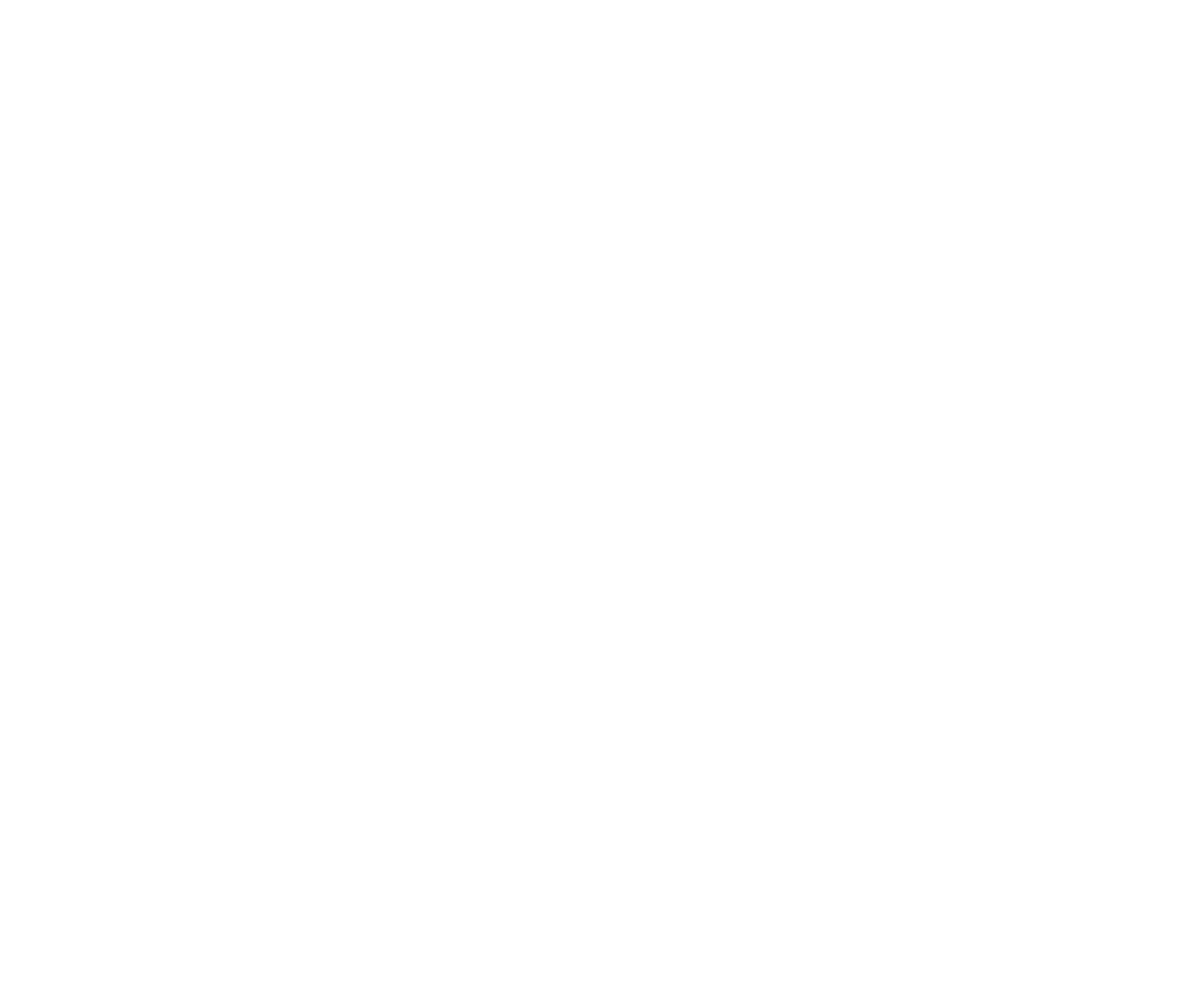
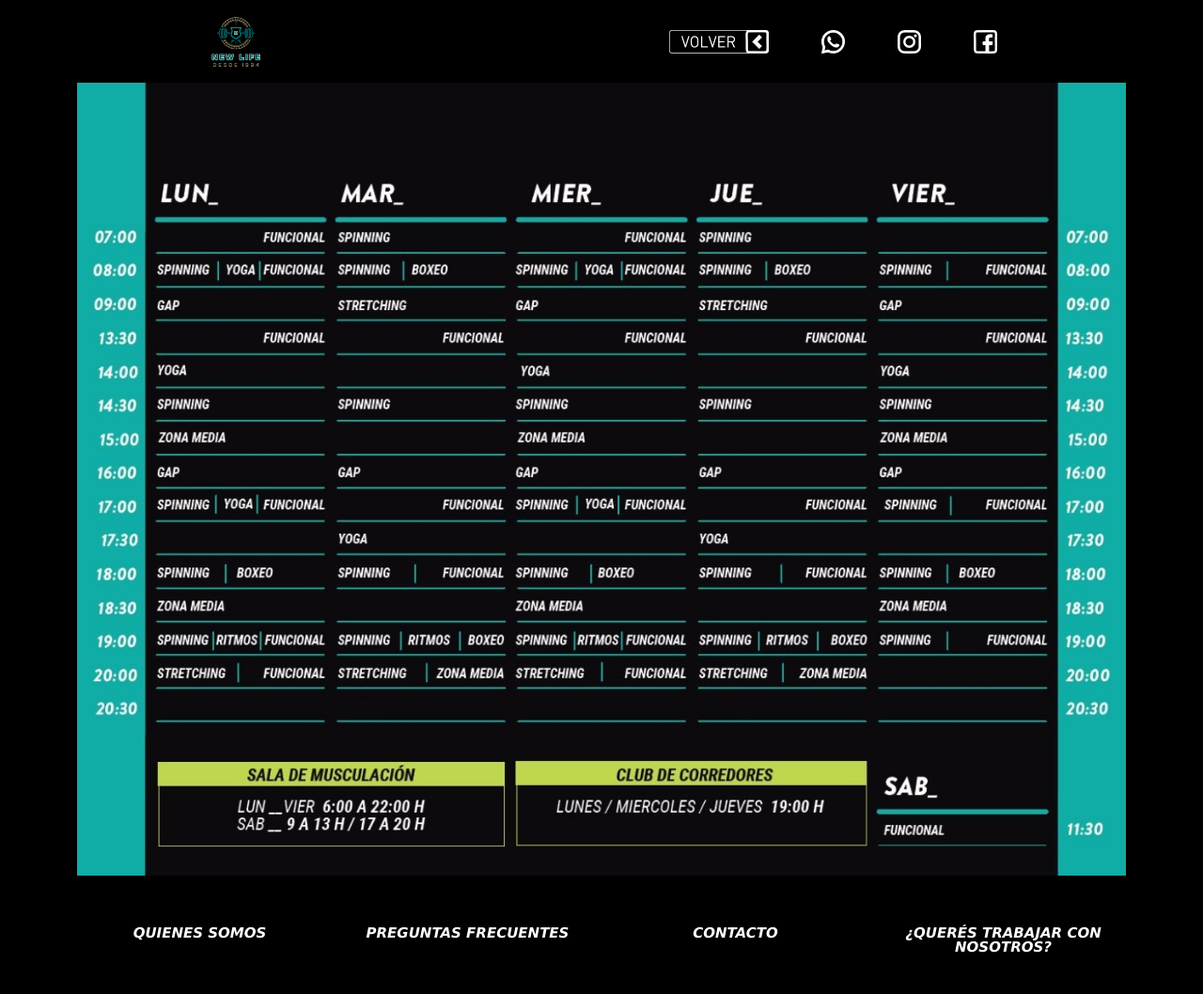
Before and after one commit to DanteTrevisan/PreEntrega2-Trevisan, a plain HTML site: page html/horarios.html in a window 1280 px wide. Shown: the whole page at 94% size. Before the commit the page ends 800 px from the top, so only its background shows below. Drawn offline with nearby package versions, Linux system fonts and the light colour scheme.

Commit message:
completada la pagina de horarios

```diff
--- a/css/estilos.css
+++ b/css/estilos.css
@@ -468,3 +468,13 @@ a:active {
     line-height: 15px;
     padding-bottom: 18px;
 }
+
+/* ############################################################ HORARIOS ############################################################################# */
+
+
+.socio-section {
+    /*min-height:1000px;*/
+    padding-top: 100px;
+    text-align: center;
+    background: #000000;
+}
--- a/html/horarios.html
+++ b/html/horarios.html
@@ -0,0 +1,88 @@
+<!DOCTYPE html>
+<html lang="en">
+
+    <head>
+        <meta charset="UTF-8">
+        <meta name="viewport" content="width=device-width, initial-scale=1.0">
+        <title>New Life Premium Fitness Center</title>
+
+        <link href="https://cdn.jsdelivr.net/npm/bootstrap@5.3.3/dist/css/bootstrap.min.css" rel="stylesheet"
+            integrity="sha384-QWTKZyjpPEjISv5WaRU9OFeRpok6YctnYmDr5pNlyT2bRjXh0JMhjY6hW+ALEwIH" crossorigin="anonymous">
+
+        <link rel="stylesheet" href="../css/estilos.css">
+    </head>
+
+    <body class="cuerpo">
+
+        <header class="header">
+            <nav class="navbar navbar-expand-md navbar-dark">
+                <div class="container-fluid justify-content-around">
+                    <a class="navbar-brand" href="../index.html"><img src="../imagenes/landscapelogo.jpeg" width="120"
+                            alt=""></a>
+                    <button class="navbar-toggler" type="button" data-bs-toggle="collapse" data-bs-target="#navbarNav"
+                        aria-controls="navbarNav" aria-expanded="false" aria-label="Toggle navigation">
+                        <span class="navbar-toggler-icon"></span>
+                    </button>
+                    <div class="collapse navbar-collapse flex-grow-0" id="navbarNav">
+                        <ul class="navbar-nav ms-auto">
+                            <li class="nav-item">
+                                <a class="nav-link active" aria-current="page" href="../index.html"><img
+                                        src="../imagenes/volver.png" height="25" alt=""></a>
+                            </li>
+                            <li class="nav-item">
+                                <a class="nav-link" href="https://web.whatsapp.com/" target="_blank"><img
+                                        src="../imagenes/whatsapp2.png" height="25" alt=""></a>
+                            </li>
+                            <li class="nav-item">
+                                <a class="nav-link" href="https://www.instagram.com" target="_blank"><img
+                                        src="../imagenes/instagram.png" height="25" alt=""></a>
+                            </li>
+                            <li class="nav-item">
+                                <a class="nav-link" href="https://www.facebook.com" target="_blank"><img
+                                        src="../imagenes/facebook.png" height="25" alt=""></a>
+                            </li>
+                        </ul>
+                    </div>
+                </div>
+            </nav>
+
+        </header>
+
+        <main class="horarios">
+            <section id="" class="socio-seccion">
+                <div class="container">
+                    <img src="../imagenes/horarios2.jpg" width="100%" alt="">
+                    <br><br>
+                </div>
+        </main>
+
+        <footer id="contacto" class="footer-seccion">
+            <div class="container">
+                <div class="row">
+                    <div class="col-lg-3 col-md-3 col-sm-3 col-12">
+                        <div class="titulo-f"><a href="../html/quienes-somos.html">quienes somos</a></div>
+                    </div>
+
+                    <div class="col-lg-3 col-md-3 col-sm-3 col-12">
+                        <div class="titulo-f"><a href="../html/preguntas-frecuentes.html">preguntas frecuentes</a></div>
+                    </div>
+
+                    <div class="col-lg-3 col-md-3 col-sm-3 col-12">
+                        <div class="titulo-f"><a href="../html/contacto.html">contacto</a></div>
+                    </div>
+
+                    <div class="col-lg-3 col-md-3 col-sm-3 col-12">
+                        <div class="titulo-f"><a href="mailto:newlife@mail.com" target="_blank">¿querés trabajar
+                                con nosotros?</a></div><br>
+                    </div>
+                </div>
+            </div>
+        </footer>
+
+        <script src="https://cdn.jsdelivr.net/npm/bootstrap@5.3.3/dist/js/bootstrap.bundle.min.js"
+            integrity="sha384-YvpcrYf0tY3lHB60NNkmXc5s9fDVZLESaAA55NDzOxhy9GkcIdslK1eN7N6jIeHz"
+            crossorigin="anonymous"></script>
+
+    </body>
+
+</html>
```
